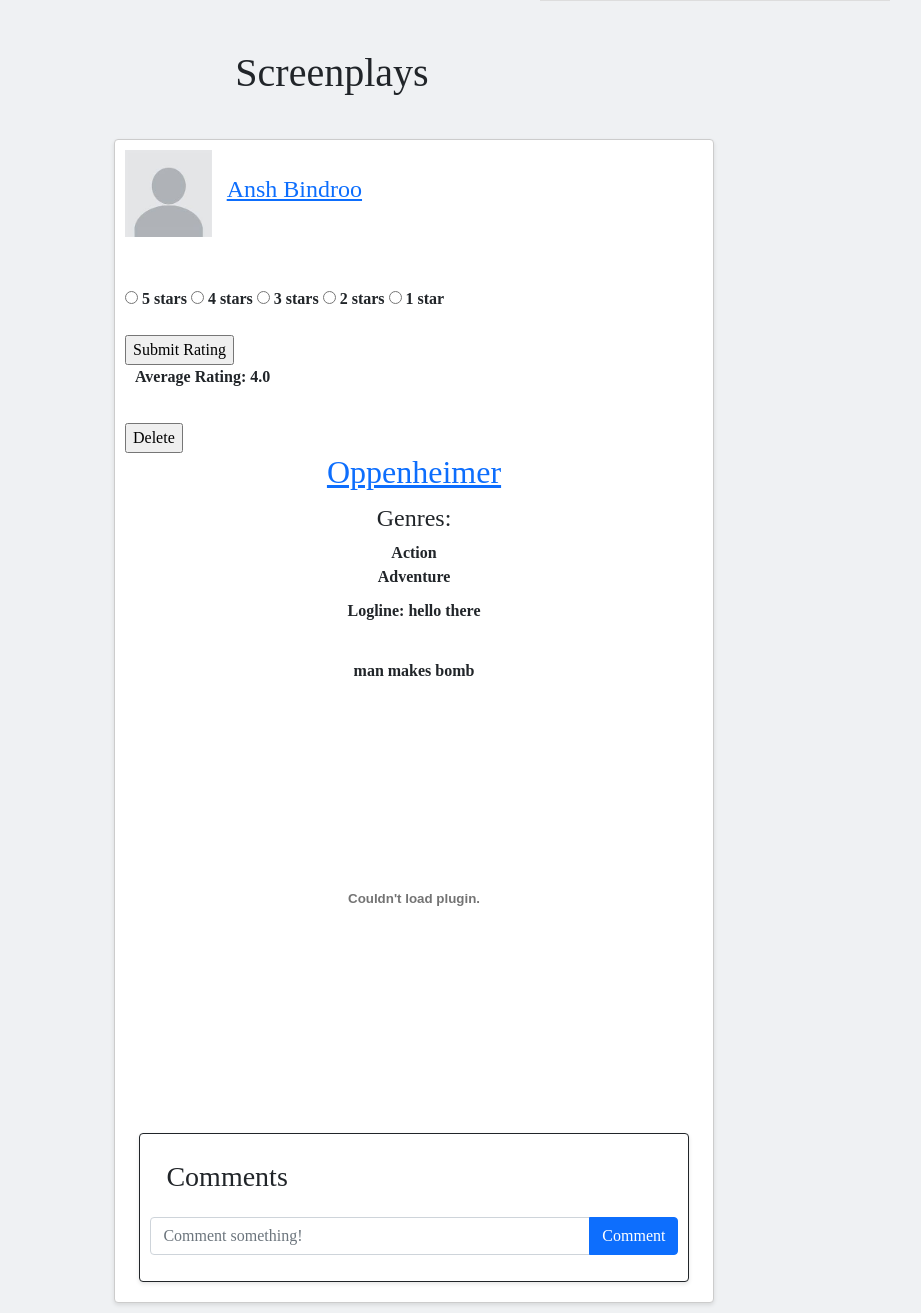
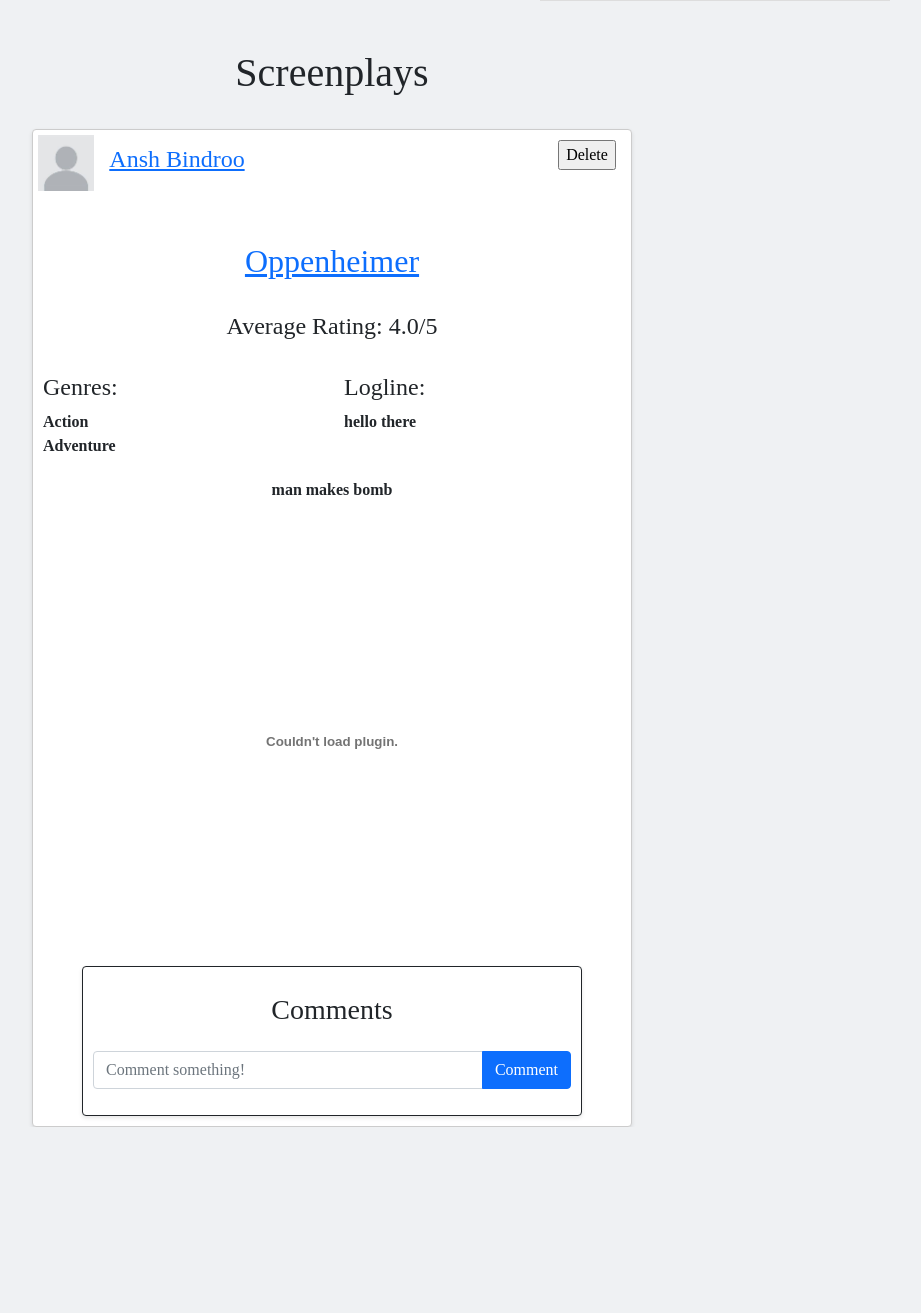
Before and after one commit to Ansh8729/FilmNEA, a Flask app: page /profilepage/1 in a window 1280 px wide. Shown: the part 458-1771 px from the top of the page, without its empty margins (308-1229 px from the left). After the commit the page ends 1585 px from the top, so only its background shows below. Run offline with Flask 3, Linux system fonts and the light colour scheme; a user stored in the database is signed in; some libraries are stand-ins or nearby versions.

Commit message:
finished website?

```diff
--- a/website/screenplay.py
+++ b/website/screenplay.py
@@ -15,7 +15,8 @@ def script(scriptid):
     script = Screenplays.query.filter_by(scriptid=scriptid).first()
     scripthas = ScriptHas.query.all()
     comments = Comments.query.filter_by(scriptid=scriptid)
-    return flask.render_template("script_full.html", post=script, scripthas=scripthas, user=current_user, comments=comments)
+    likes = LikedScreenplays.query.filter_by(scriptid=scriptid)
+    return flask.render_template("script_full.html", post=script, scripthas=scripthas, user=current_user, comments=comments, likes=likes)
 
 @screenplay.route("/rate2/<scriptid>", methods=['POST'])
 @login_required
--- a/website/templates/competitions.html
+++ b/website/templates/competitions.html
@@ -122,13 +122,13 @@
                 </div>
               </div>
               <br>
-              <h5>Deadline: {{comp.deadline_string}}</h5>
-              <br>
+              <h4>Deadline: {{comp.deadline_string}}</h4>
               {% if user.accounttype == 1 %}
+                <br>
                 <a href="/comp/{{comp.compid}}"><button type="button">Submit to Competition</button></a>
               {% endif %}
           </div>
-          <br/>
+          <br>
       {% endfor %}
     {% else %}
       <h1>No competitions available</h1>
--- a/website/templates/profilepage.html
+++ b/website/templates/profilepage.html
@@ -37,13 +37,9 @@
             width: 600px;
             border: 1px solid #ccc;
             padding: 10px;
-            margin: 10px;
+            margin-left: auto;
+            margin-right: auto;
             box-shadow: 0 2px 4px rgba(0, 0, 0, 0.1);
-            background-color: #fff;
-            text-align: left;
-            display: flex;
-            flex-direction: column;
-            margin-left: 340px
         }
         .profile-pic {
             width: 15%;
@@ -53,35 +49,38 @@
         .user-info {
             display: flex;
             align-items: center;
+            position: absolute;
+            top: 0px;
+            left: 0px;
+            padding: 5px;
         }
         .username {
             font-weight: bold;
-            text-align: left; /* Align text to the left */
-            margin-left: 15px; /* Add some spacing between the profile pic and username */
+            text-align: left;
+            margin-left: 15px;
             margin-bottom: 50px;
         }
         .logline {
-            margin-top: 10px;
-            text-align: center; /* Align text to the left */
+            text-align: left;
+            position: absolute;
+            left: 200px;
+            top: 199px
         }
         .message {
             margin-top: 20px;
-            text-align: center; /* Align text to the left */
+            text-align: center;
         }
         .genres {
             margin-top: 5px;
-            text-align: center; /* Align text to the left */
-        }
-        .average-rating {
-            margin-left: 10px;
+            text-align: left;
         }
         .delete-button {
-            margin-top: 10px;
-            text-align: center; /* Align text to the center */
+            text-align: right;
+            margin-left: 510px;
         }
         .pdf-embed {
             width: 100%;
-            height: 400px; /* Adjust the height as needed */
+            height: 400px;
         }
     </style>
     {% if profileuser.accounttype == 1 %}
@@ -103,7 +102,7 @@
 </head>
 <body class="profilepage">
         <div class="row">
-            <div class="col-3">
+            <div class="col-4">
                 {% if profileuser.id == user.id %}
                 <a href="/pageeditor/{{user.id}}"><button type="button">Edit Profile</button></a>
                 {% endif %}
@@ -135,7 +134,7 @@
                 <br>
             </div>
             {% if profileuser.accounttype == 1 %}
-            <div class="col-9" style ="display: flex; justify-content: right;">
+            <div class="col-8" style ="display: flex; justify-content: right;">
                 <table id="table" style="width: 350px">
                     <tr>
                         <th style="width: 100px">Award</th>
@@ -192,6 +191,17 @@
                 {% else %}
                 {% for post in posts %}
                     <div class="card">
+                        {% if user.id == post.writer.user.id %}
+                            <form action = /ppdelete-post/{{post.scriptid}} method="POST">
+                                <input class="delete-button" type="submit" value="Delete" onclick="return confirm('Are you sure you want to delete this post?')">
+                            </form>
+                        {% else %}
+                            {% for like in likes %}
+                                {% if (like.writer.user.id == user.id) and (like.script.scriptid == post.scriptid) %}
+                                    <p style="position: absolute; right: 15px">You rated it: {{like.rating}}/5</p>
+                                {% endif %}
+                            {% endfor %}
+                        {% endif %}
                         <div class="user-info">
                             {% if post.writer.user.profilepic %}
                                 <img src="{{ url_for('static', filename='images/'+ post.writer.user.profilepic) }}" width = "110px" height = "110px" alt="Profile picture" class="profile-pic">
@@ -200,50 +210,20 @@
                             {% endif %}
                             <a href="/profilepage/{{post.writer.user.id}}" class="username"><h4>{{post.writer.user.username}}</h4></a>
                         </div>
-                        {% if user.accounttype == 1 %}
-                                {% if post.writer.user.id == user.id %}
-                                    <div style="text-align:right">
-                                        <form method = "POST" action=/pprate/{{post.scriptid}}>
-                                            <div class="rate" style="text-align:left">
-                                                <input type="radio" id="star5" name="rate" value="5" />
-                                                <label for="star5" title="text">5 stars</label>
-                                                <input type="radio" id="star4" name="rate" value="4" />
-                                                <label for="star4" title="text">4 stars</label>
-                                                <input type="radio" id="star3" name="rate" value="3" />
-                                                <label for="star3" title="text">3 stars</label>
-                                                <input type="radio" id="star2" name="rate" value="2" />
-                                                <label for="star2" title="text">2 stars</label>
-                                                <input type="radio" id="star1" name="rate" value="1" />
-                                                <label for="star1" title="text">1 star</label>
-                                            </div>
-                                            <br>
-                                            <div style="text-align:left">
-                                                <input type="submit" value="Submit Rating">
-                                            </div>
-                                        </form>
-                                        {% for like in likes %}
-                                                {% if (like.writer.user.id == user.id) and (like.script.scriptid == post.scriptid) %}
-                                                    <p>You rated it: {{like.rating}}/5</p>
-                                                {% endif %}
-                                        {% endfor %}
-                                    </div>
-                                {% endif %}
+                        <br><br><br>
+                        {% if post.screenplay %}
+                            <a href="/script/{{post.scriptid}}" target="_blank"><h2>{{post.title}}</h2></a>
+                        {% else %}
+                            <h2>{{post.title}}</h2>
                         {% endif %}
                         {% if post.avgrating %}
-                            <span class="average-rating">Average Rating: {{post.avgrating}}</span>
                             <br>
+                            <h4 style="text-align: center">Average Rating: {{post.avgrating}}/5</h4>
                         {% endif %}
-                        {% if user.id == post.writer.user.id %}
-                            <form action = /ppdelete-post/{{post.scriptid}} method="POST">
-                                <input class="delete-button" type="submit" value="Delete" onclick="return confirm('Are you sure you want to delete this post?')">
-                            </form>
-                        {% endif %}
-                        {% if post.screenplay %}
-                            <a style="text-align: center" href="/script/{{post.scriptid}}" target="_blank"><h2>{{post.title}}</h2></a>
-                        {% else %}
-                            <div style="text-align: center"><h2>{{post.title}}</h2></div>
-                        {% endif %}
-                        <div class="genres">
+                        <br>
+                        {% if user.accounttype == 1 and user.id != post.writer.user.id %}
+                            <div class="row">
+                                <div class="col-3" style="text-align: left">
                                     <h4>Genres:</h4>
                                         {% for script in scripthas %}
                                                 {% if script.scriptid == post.scriptid %}
@@ -251,50 +231,100 @@
                                                 {% endif %}
                                         {% endfor %}
                                 </div>
-                        <p class="logline">Logline: {{post.logline}}</p>
+                                <br>
+                                <div class="col-6" style="text-align: center;">
+                                    <h4>Logline:</h4>
+                                    <p>{{post.logline}}</p>
+                                </div>
+                                <div class="col-3">
+                                    <div style="text-align:center">
+                                                <form method = "POST" action="/pprate/{{post.scriptid}}">
+                                                    <div class="star-slider">
+                                                        <input name="rate" type="range" min="1" max="5" step="0.5" class="starRating">
+                                                        <p>Rating: <span class="ratingValue">3</span> stars</p>
+                                                    </div>
+                                                    <script>
+                                                        document.addEventListener('DOMContentLoaded', function() {
+                                                            const sliders = document.querySelectorAll('.starRating');
+                                                            sliders.forEach((slider) => {
+                                                                const ratingDisplay = slider.parentElement.querySelector('.ratingValue');
+
+                                                                slider.addEventListener('input', () => {
+                                                                    ratingDisplay.textContent = slider.value;
+                                                                });
+                                                            });
+                                                        });
+                                                    </script>
+                                                    <input type="submit" value="Submit Rating" onclick="return confirm('Are you sure you want to give this screenplay this rating? You cannot change your rating once it is submitted.')">
+                                                </form>
+                                    </div>
+                                </div>
+                            </div>
+                        {% else %}
+                            <div class="row">
+                                <div class="col-6" style="text-align: left;">
+                                    <h4>Genres:</h4>
+                                        {% for script in scripthas %}
+                                                {% if script.scriptid == post.scriptid %}
+                                                    <b>{{script.has.genre}}</b><br>
+                                                {% endif %}
+                                        {% endfor %}
+                                </div>
+                                <br>
+                                <div class="col-6" style="text-align: left;">
+                                    <h4>Logline:</h4>
+                                    <p>{{post.logline}}</p>
+                                </div>
+                            </div>
+                        {% endif %}
                         <p class="message">{{post.message}}</p>
+                        <br>
                         {% if post.screenplay %}
-                            <embed class="pdf-embed" style="text-align: center;" src="{{url_for('static', filename='files/'+ post.screenplay)}}#toolbar=0" width = "100%" height = "550px%">
+                            <embed class="pdf-embed" style="text-align: center;" src="{{url_for('static', filename='files/'+ post.screenplay)}}#toolbar=0" width = "100%" height = "550px">
                         {% else %}
                             <h2>Screenplay not available</h2>
                         {% endif %}
                         <br>
                         {% if user.accounttype == 1 %}
-                            <div class="card border-dark" style="width:550px; margin-left: 2.5% ;">
+                            <div class="card border-dark" style="width:500px">
                                 <div class="card-body">
                                 <h3>Comments</h3>
                                 {% for comment in comments %}
                                     {% if comment.scriptid == post.scriptid %}
-                                        <div style="text-align:left">
-                                            <b><a href="/profilepage/{{comment.writer.user.id}}">{{comment.writer.user.username}}</a></b>:
+                                        <div class="row">
+                                            <div class="col-9" style="text-align: left">
+                                                <b><a href="/profilepage/{{comment.writer.user.id}}">{{comment.writer.user.username}}</a></b>: {{comment.comment}}
+                                            </div>
                                             {% if comment.writer.user.id == user.id %}
-                                                {{comment.comment}}
-                                                <form method="POST" action="/delete-comment2/{{ comment.commentid }}"><button type="submit" name="Delete">Delete</button></form>
-                                            {% else %}
-                                                {{comment.comment}}
+                                                <div class="col-3">
+                                                    <form method="POST" action="/ppdelete-comment/{{ comment.commentid }}"><button style="float: right" type="submit" name="Delete" onclick="return confirm('Are you sure you want to delete this comment?')">Delete</button></form>
+                                                </div>
                                             {% endif %}
                                         </div>
                                     {% endif %}
                                 {% endfor %}
                                 </div>
-                                <form class="input-group mb-3"method="POST" action="/profilepagecomment/{{post.scriptid}}">
+                                <form class="input-group mb-3"method="POST" action="/ppcreate-comment/{{post.scriptid}}">
                                     <input type="text" id="text" name="text" class="form-control" placeholder="Comment something!"/>
                                     <button type="submit" class="btn btn-primary">Comment</button>
                                 </form>
                             </div>
                             {% else %}
+                            <div style="width: 550px; border: 1px solid #ccc; padding: 10px; margin-left: auto; margin-right: auto">
                                 <div class="text-align:left">
                                     <form method="POST" name="response" action="/ppresponse/{{post.scriptid}}">
-                                    <input type="text" name="response" id="response" class="form-control">
                                         <label for="response">Send Response</label>
+                                        <input style="margin-bottom: 10px" type="text" name="response" id="response" class="form-control">
                                         <input type="submit">
                                     </form>
                                 </div>
-                            <div class="text-align:right">
+                                <br>
+                                <div class="text-align:center">
                                     <form method="POST" action="/pprequest/{{post.scriptid}}">
                                         <label for="request">Request Full Access</label>
                                         <input name="request" type="submit" onclick="return confirm('Are you sure you want to request for this screenplay?')">
                                     </form>
+                                </div>
                             </div>
                         {% endif %}
                     </div>
```
Also changed, not shown: website/homepage.py (+23 -15 lines), website/templates/create_post.html (+27 -27 lines), website/templates/home.html (+27 -16 lines), website/templates/script_full.html (+54 -16 lines), instance/database.db, static/images/69841ef8-a16e-11ee-8add-6e98fc83cd61_85uiak.jpg (deleted), static/images/star.png (deleted), 2 other files. Lines whose indentation alone changed are shown as unchanged.
